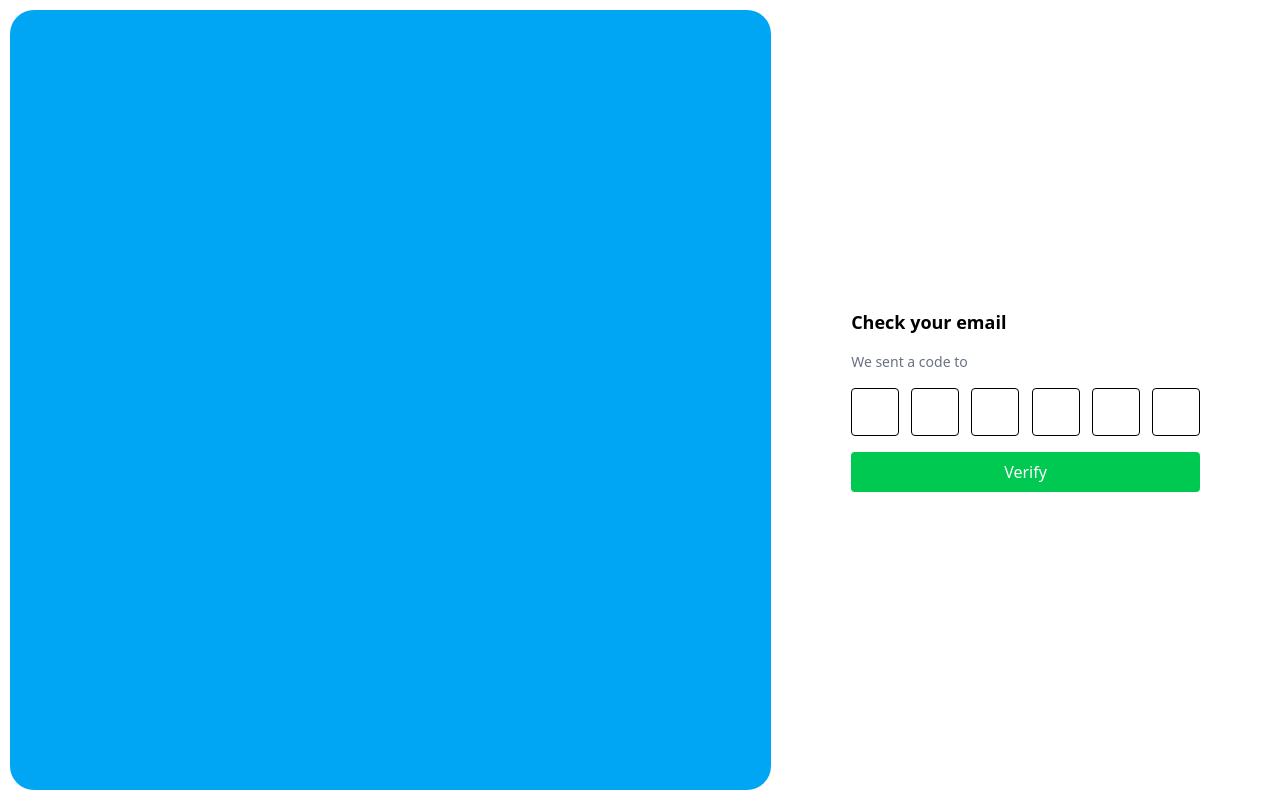
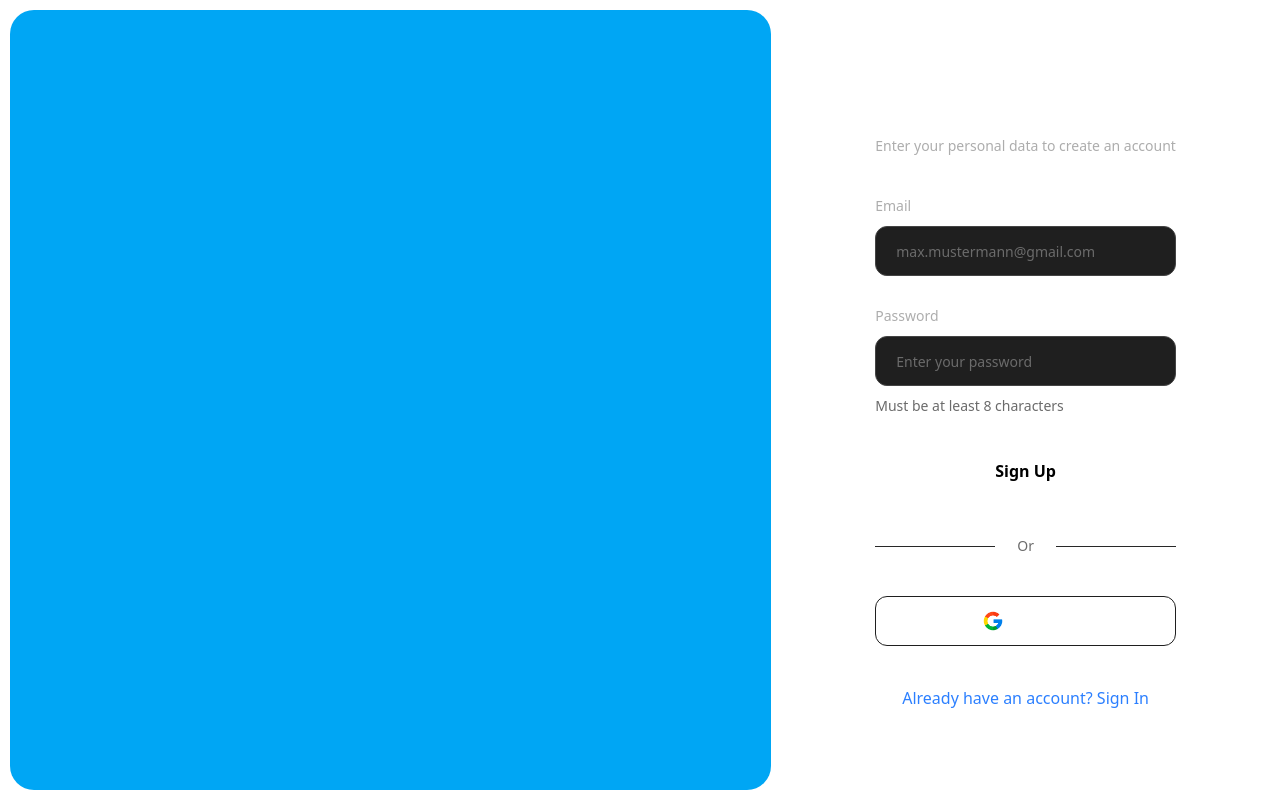
Before and after one commit to ArthurKunz/login, a Next.js app: page /pages/auth in a window 1280 px wide. Built offline with nearby package versions, Linux system fonts and the light colour scheme; no server answers.

Commit message:
set step to signup instead of verify | code

```diff
--- a/app/pages/auth/page.tsx
+++ b/app/pages/auth/page.tsx
@@ -12,7 +12,7 @@ import { supabase } from '../../../utils/supabase/client'
 export default function AuthPage() {
     const router = useRouter()
     const searchParams = useSearchParams()
-    const [step, setStep] = useState<'signup' | 'signin' | 'verify' | 'onboarding' | 'reset-password'>('verify')
+    const [step, setStep] = useState<'signup' | 'signin' | 'verify' | 'onboarding' | 'reset-password'>('signup')
     const [signupEmail, setSignupEmail] = useState('')
 
 
```
